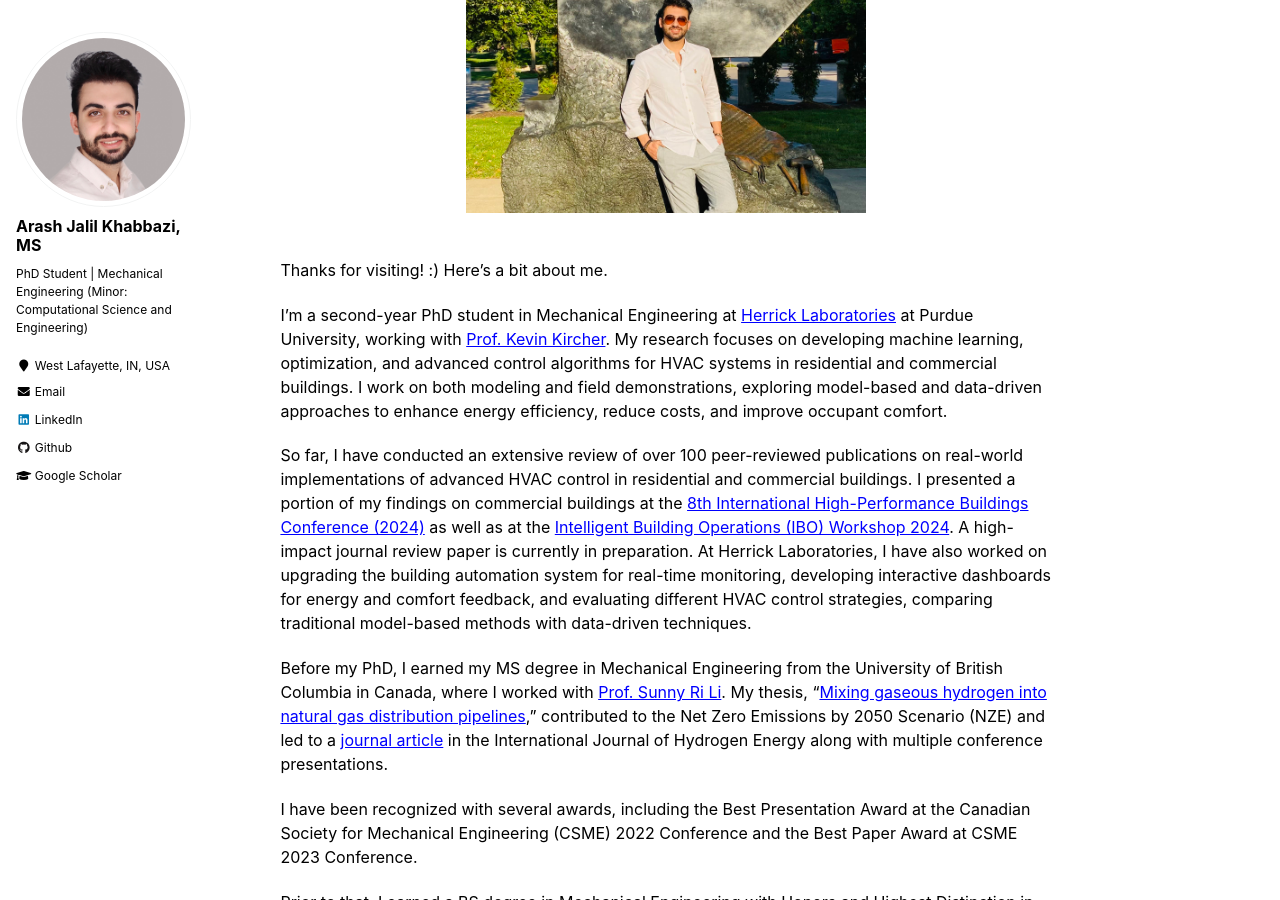
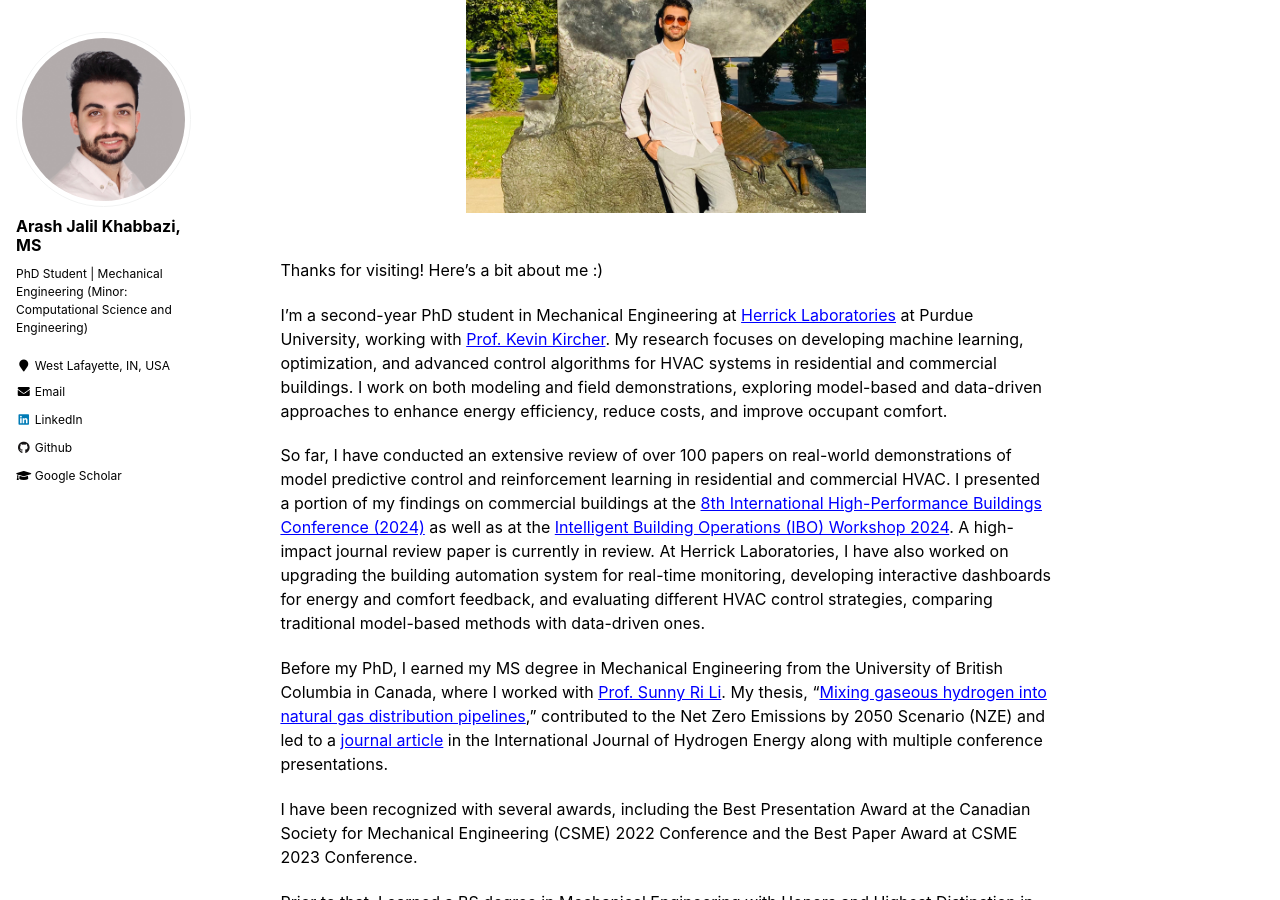
Before and after one commit to arashjkh/arashjkh.github.io, a Jekyll site: the page built from _pages/about.md, in a window 1280 px wide and 900 px high, scrolled down 294 px. Built offline with Jekyll 4.4.1, drawn with Linux system fonts in a browser that asks for light colours.

Commit message:
Update about.md

```diff
--- a/_pages/about.md
+++ b/_pages/about.md
@@ -21,11 +21,11 @@ redirect_from:
 
 <br>
 
-Thanks for visiting! :) Here’s a bit about me.
+Thanks for visiting! Here’s a bit about me :)
 
 I’m a second-year PhD student in Mechanical Engineering at <a href="https://engineering.purdue.edu/Herrick" target="_blank" style="color: blue; text-decoration: underline;">Herrick Laboratories</a> at Purdue University, working with <a href="https://kevinjkircher.com/" target="_blank" style="color: blue; text-decoration: underline;">Prof. Kevin Kircher</a>. My research focuses on developing machine learning, optimization, and advanced control algorithms for HVAC systems in residential and commercial buildings. I work on both modeling and field demonstrations, exploring model-based and data-driven approaches to enhance energy efficiency, reduce costs, and improve occupant comfort.
 
-So far, I have conducted an extensive review of over 100 peer-reviewed publications on real-world implementations of advanced HVAC control in residential and commercial buildings. I presented a portion of my findings on commercial buildings at the <a href="https://docs.lib.purdue.edu/ihpbc/473/" target="_blank" style="color: blue; text-decoration: underline;">8th International High-Performance Buildings Conference (2024)</a> as well as at the <a href="https://www.youtube.com/watch?v=NJ3izRJVNK0&list=PLcZDMdEnS08kcgUMfKHNHn507XDJG0LGC" target="_blank" style="color: blue; text-decoration: underline;">Intelligent Building Operations (IBO) Workshop 2024</a>. A high-impact journal review paper is currently in preparation. At Herrick Laboratories, I have also worked on upgrading the building automation system for real-time monitoring, developing interactive dashboards for energy and comfort feedback, and evaluating different HVAC control strategies, comparing traditional model-based methods with data-driven techniques.
+So far, I have conducted an extensive review of over 100 papers on real-world demonstrations of model predictive control and reinforcement learning in residential and commercial HVAC. I presented a portion of my findings on commercial buildings at the <a href="https://docs.lib.purdue.edu/ihpbc/473/" target="_blank" style="color: blue; text-decoration: underline;">8th International High-Performance Buildings Conference (2024)</a> as well as at the <a href="https://www.youtube.com/watch?v=NJ3izRJVNK0&list=PLcZDMdEnS08kcgUMfKHNHn507XDJG0LGC" target="_blank" style="color: blue; text-decoration: underline;">Intelligent Building Operations (IBO) Workshop 2024</a>. A high-impact journal review paper is currently in review. At Herrick Laboratories, I have also worked on upgrading the building automation system for real-time monitoring, developing interactive dashboards for energy and comfort feedback, and evaluating different HVAC control strategies, comparing traditional model-based methods with data-driven ones.
 
 Before my PhD, I earned my MS degree in Mechanical Engineering from the University of British Columbia in Canada, where I worked with <a href="https://scholar.google.com/citations?user=mgUDmT8AAAAJ&hl=en" target="_blank" style="color: blue; text-decoration: underline;">Prof. Sunny Ri Li</a>. My thesis, "<a href="https://open.library.ubc.ca/soa/cIRcle/collections/ubctheses/24/items/1.0437514" target="_blank" style="color: blue; text-decoration: underline;">Mixing gaseous hydrogen into natural gas distribution pipelines</a>," contributed to the Net Zero Emissions by 2050 Scenario (NZE) and led to a <a href="https://doi.org/10.1016/j.ijhydene.2023.11.038" target="_blank" style="color: blue; text-decoration: underline;">journal article</a> in the International Journal of Hydrogen Energy along with multiple conference presentations.
 
```
